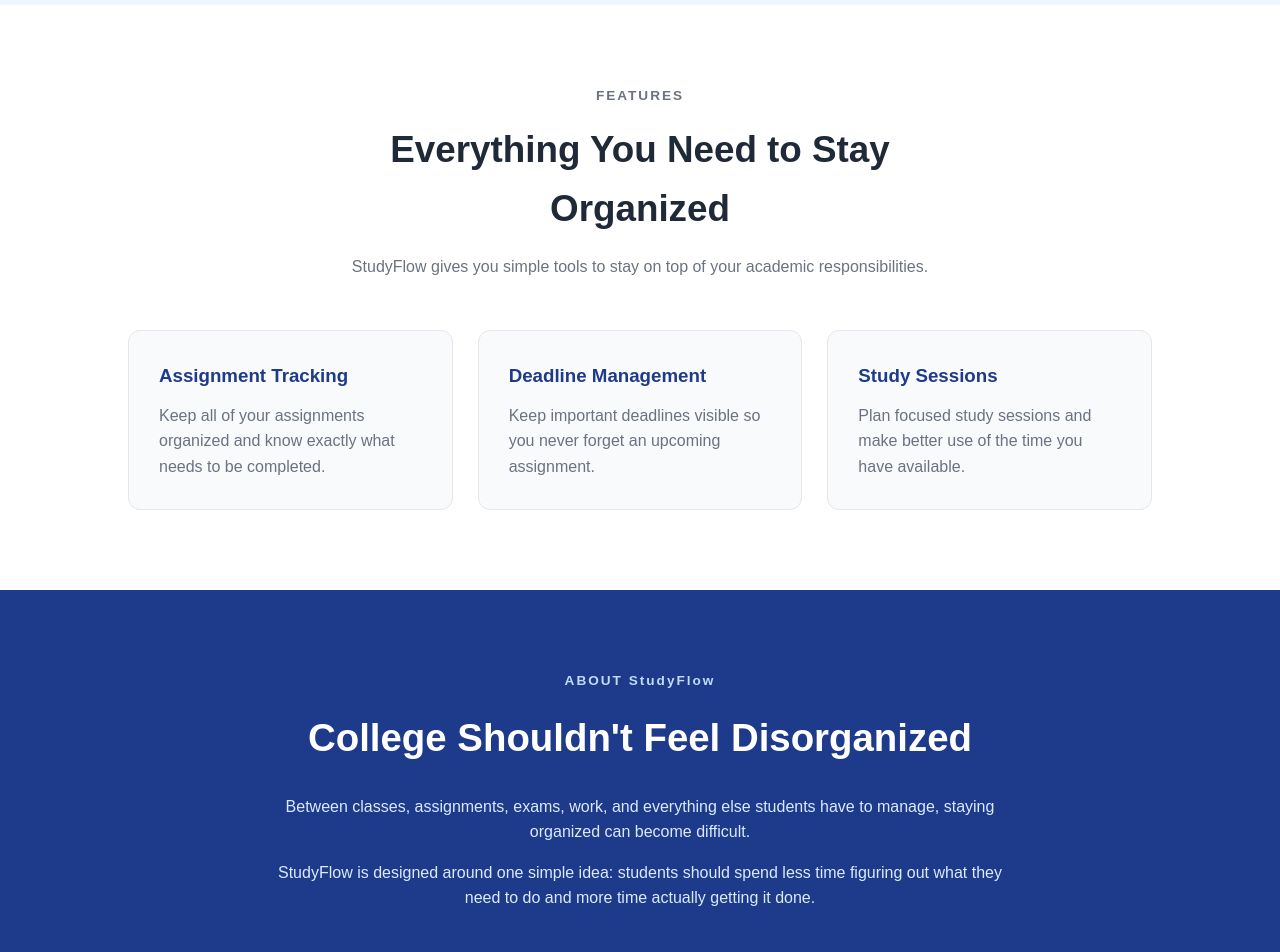
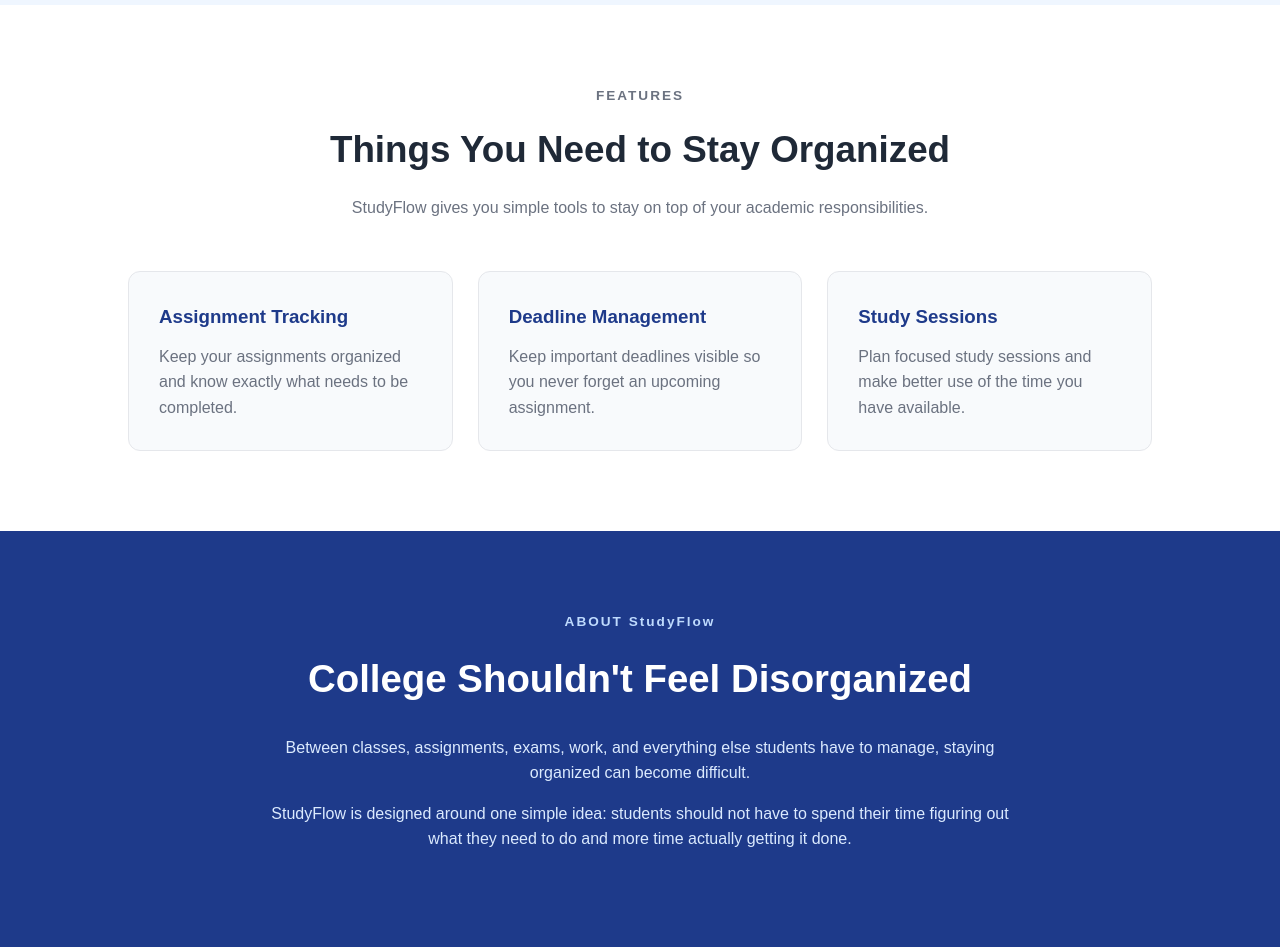
Before and after one commit to JebDaGod/SD1, a plain HTML site: page StudyFlow/index.html in a window 1280 px wide. Shown: the part 680-1632 px from the top of the page. Drawn offline with Linux system fonts and the light colour scheme.

Commit message:
Final polish and bug fixing

```diff
--- a/StudyFlow/index.html
+++ b/StudyFlow/index.html
@@ -53,7 +53,7 @@
 
             <div class="section-heading">
                 <p class="eyebrow">FEATURES</p>
-                <h2>Everything You Need to Stay Organized</h2>
+                <h2>Things You Need to Stay Organized</h2>
                 <p>
                     StudyFlow gives you simple tools to stay on top
                     of your academic responsibilities.
@@ -65,7 +65,7 @@
                 <article class="feature-card">
                     <h3>Assignment Tracking</h3>
                     <p>
-                        Keep all of your assignments organized and
+                        Keep your assignments organized and
                         know exactly what needs to be completed.
                     </p>
                 </article>
@@ -106,7 +106,7 @@
 
                 <p>
                     StudyFlow is designed around one simple idea:
-                    students should spend less time figuring out
+                    students should not have to spend their time figuring out
                     what they need to do and more time actually
                     getting it done.
                 </p>
--- a/StudyFlow/js/script.js
+++ b/StudyFlow/js/script.js
@@ -25,7 +25,7 @@
     formMessage.textContent =
         `Thanks, ${name}! Your feedback has been received.`;
 
-    formMessage.style.color = "#2563eb";
+    formMessage.style.color = "#1346b6";
 
     contactForm.reset();
 }
```
